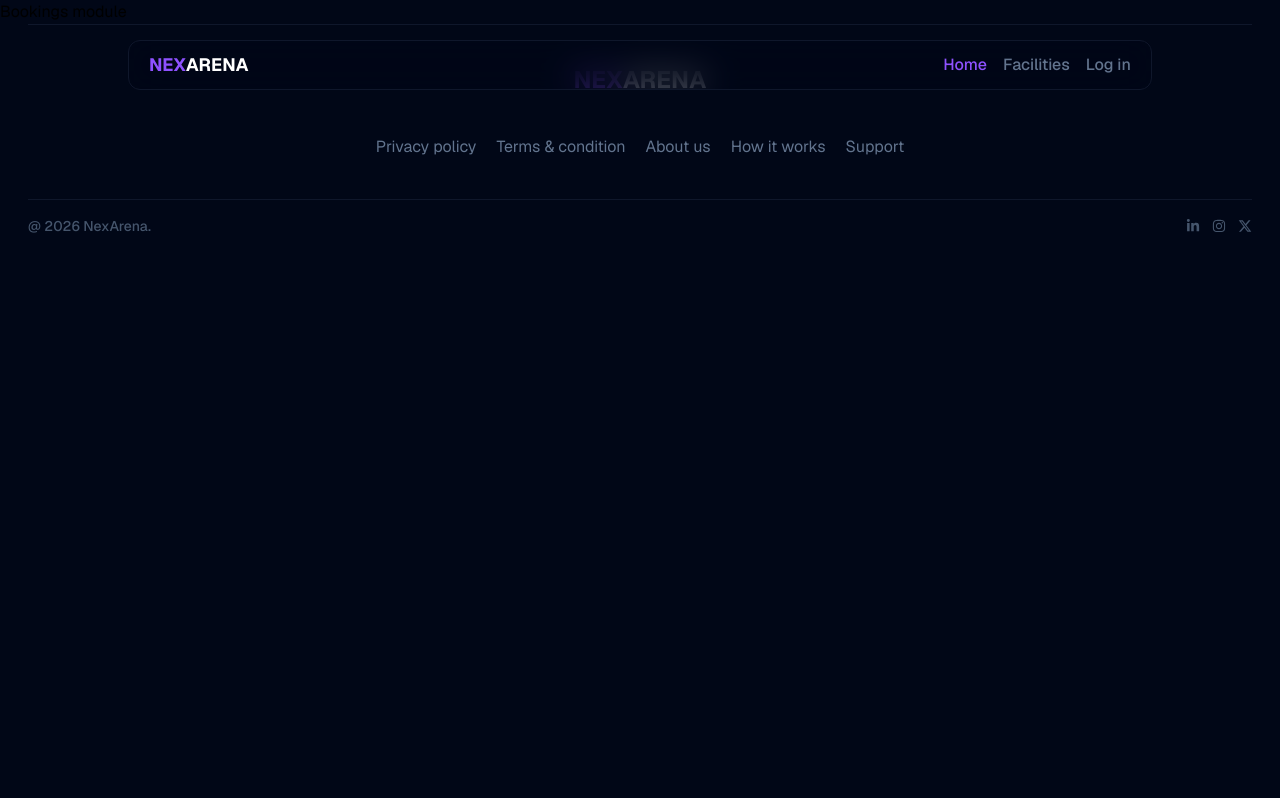
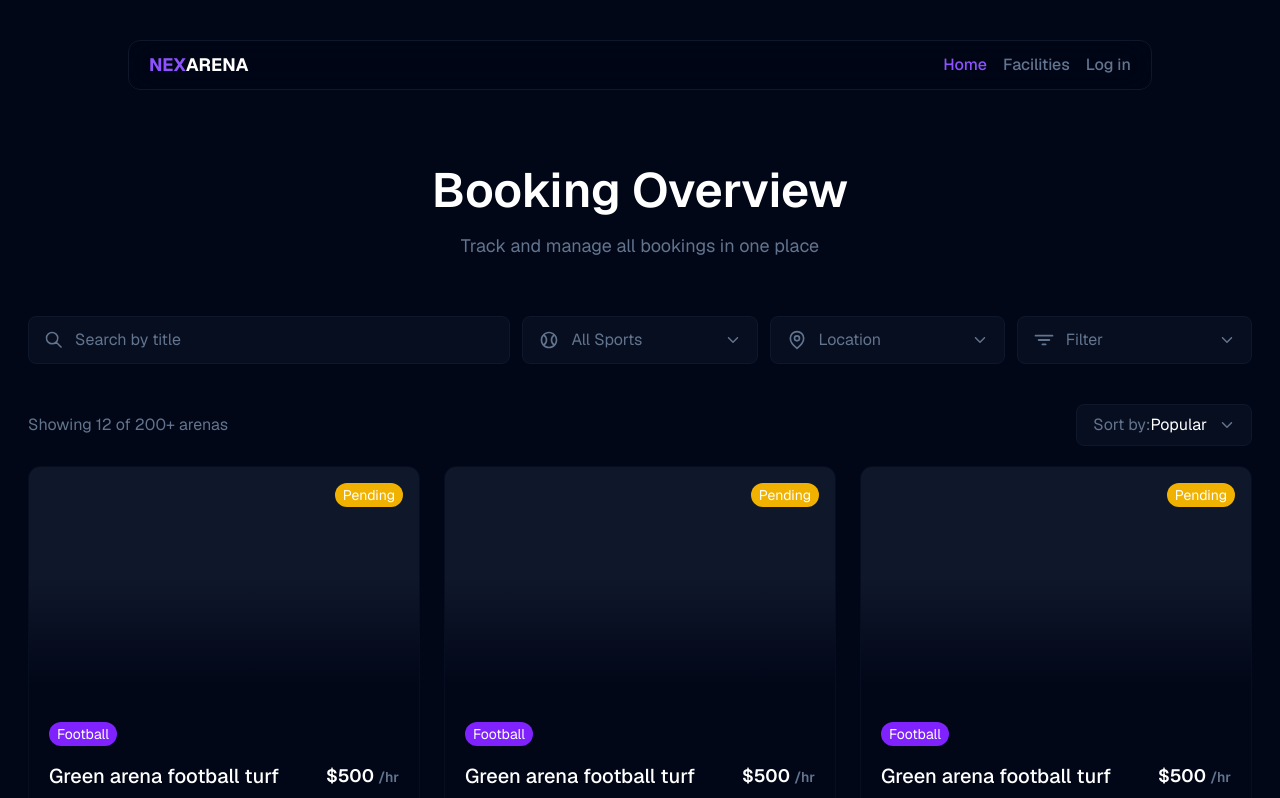
Before and after one commit to quantumrahman/nexarena-frontend, a Next.js app: page /bookings in a window 1280 px wide. Shown: the top 798 px of the page. Built offline with nearby package versions, Linux system fonts and the light colour scheme.

Commit message:
refactor: implement page heading and booking components

```diff
--- a/src/modules/BookingsModule/BookingsModule.js
+++ b/src/modules/BookingsModule/BookingsModule.js
@@ -1,9 +1,16 @@
 "use client";
+
+import PageHeading from "@/components/ui/PageHeading/PageHeading";
+import BookingFeature from "@/components/features/BookingFeature/BookingFeature";
 
 export default function BookingsModule() {
     return (
-        <div className="w-full">
-            <h1>Bookings module</h1>
-        </div>
+        <>
+            <PageHeading
+                title={"Booking Overview"}
+                paragraph={"Track and manage all bookings in one place"}
+            ></PageHeading>
+            <BookingFeature />
+        </>
     );
 }
```
